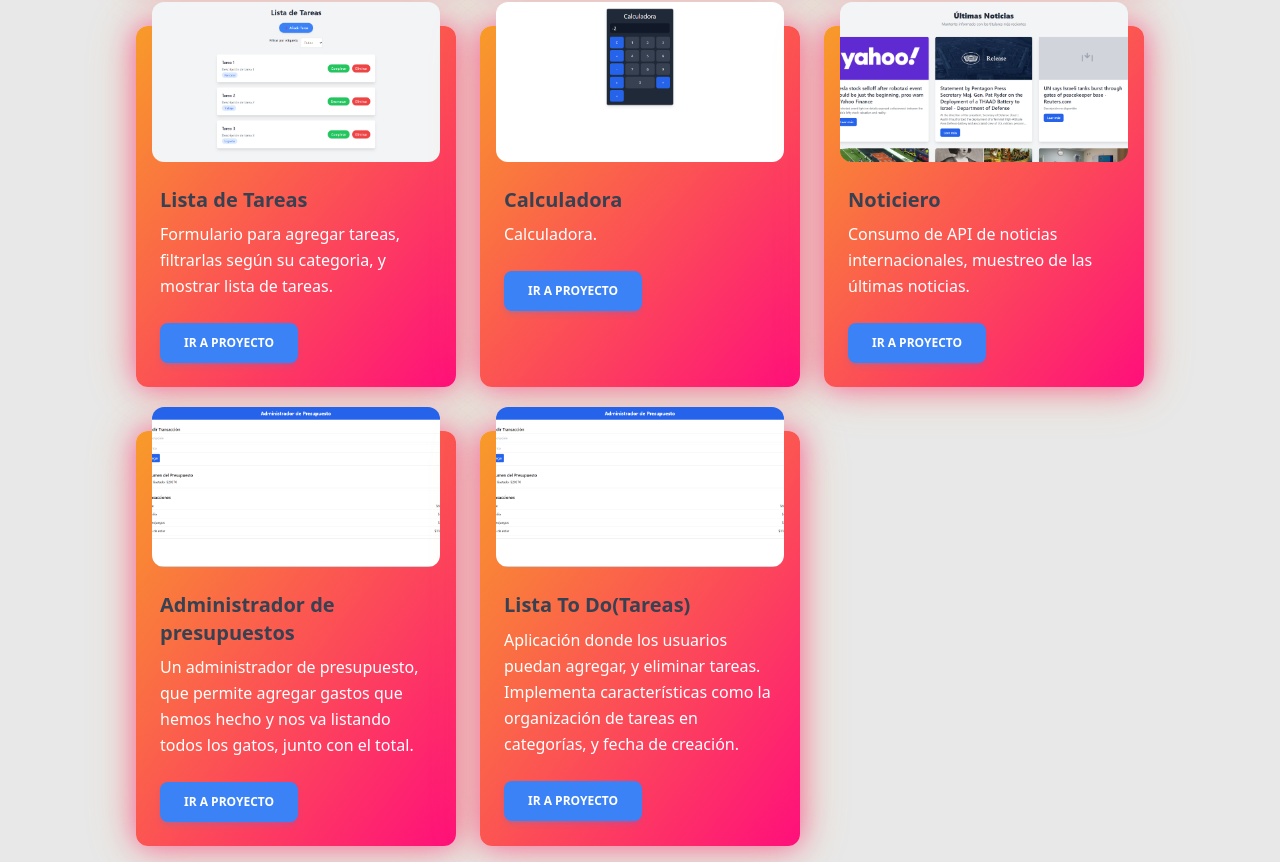
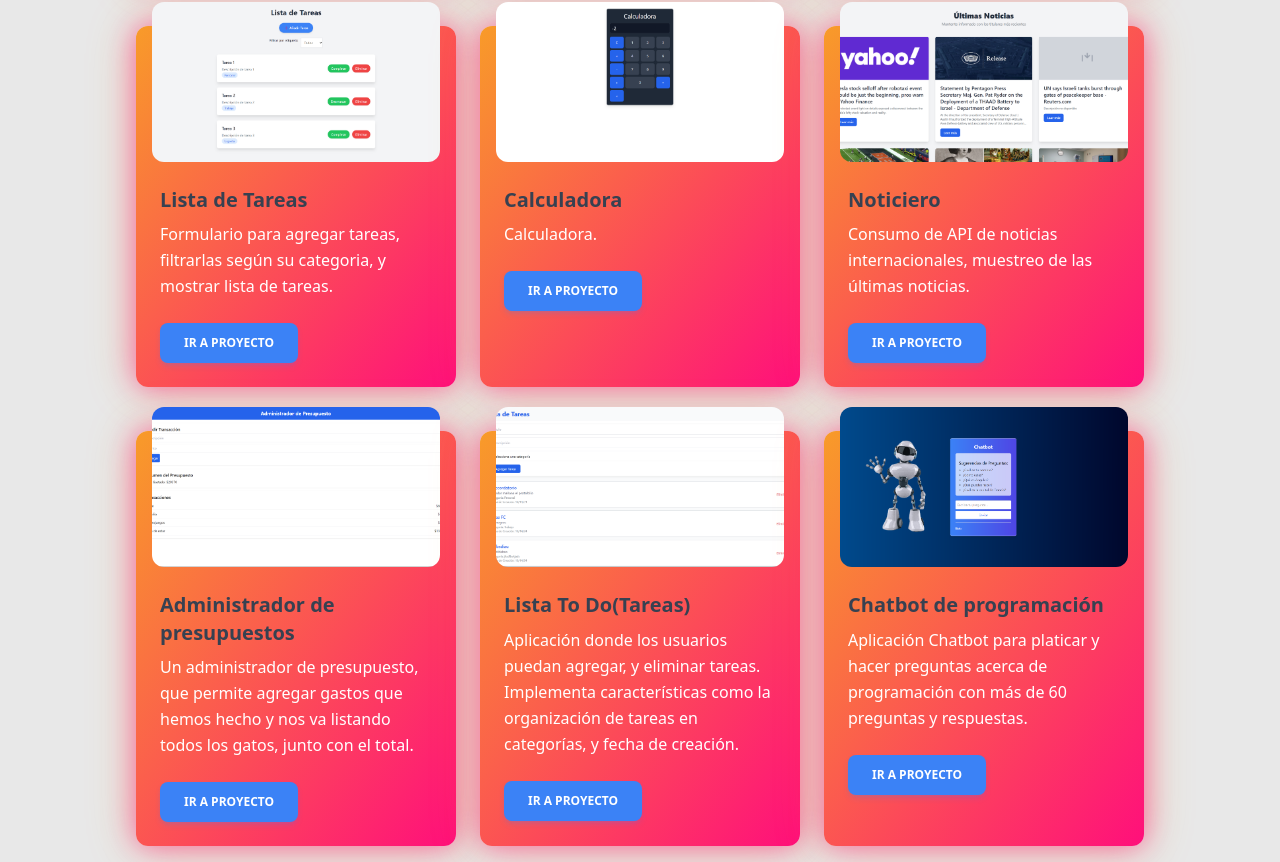
Before and after one commit to Pabl0Ak2/MiPortafolioJ, an Angular app: page /dashboard in a window 1280 px wide. Shown: the part 1720-2582 px from the top of the page. Built offline with nearby package versions, Linux system fonts and the light colour scheme.

Commit message:
segundos cambios

```diff
--- a/src/app/page-cards/page-cards.component.html
+++ b/src/app/page-cards/page-cards.component.html
@@ -157,7 +157,7 @@
       </div>
 
       <div class="card-container relative flex w-80 flex-col rounded-xl bg-gradient-to-br from-[#f89b29] to-[#ff0f7b] bg-clip-border text-gray-700 shadow-md transition-transform duration-300 hover:-translate-y-2 mt-5">
-        <div class="imagen relative mx-4 -mt-6 h-40 overflow-hidden rounded-xl bg-[url('assets/iconos/admin.png')] bg-cover bg-center">
+        <div class="imagen relative mx-4 -mt-6 h-40 overflow-hidden rounded-xl bg-[url('assets/iconos/list.png')] bg-cover bg-center">
         </div>
         <div class="p-6">
           <h5 class="mb-2 block font-sans text-xl font-semibold leading-snug tracking-normal text-blue-gray-900 antialiased">
@@ -177,5 +177,27 @@
           </button>
         </div>
       </div>
+
+      <div class="card-container relative flex w-80 flex-col rounded-xl bg-gradient-to-br from-[#f89b29] to-[#ff0f7b] bg-clip-border text-gray-700 shadow-md transition-transform duration-300 hover:-translate-y-2 mt-5">
+        <div class="imagen relative mx-4 -mt-6 h-40 overflow-hidden rounded-xl bg-[url('assets/iconos/roboto.png')] bg-cover bg-center">
+        </div>
+        <div class="p-6">
+          <h5 class="mb-2 block font-sans text-xl font-semibold leading-snug tracking-normal text-blue-gray-900 antialiased">
+            Chatbot de programación
+          </h5>
+          <p class="text-white block font-sans text-base font-light leading-relaxed text-inherit antialiased">
+            Aplicación Chatbot para platicar y hacer preguntas acerca de programación con más de 60 preguntas y respuestas.
+          </p>
+        </div>
+        <div class="p-6 pt-0">
+          <button
+            data-ripple-light="true"
+            type="button"
+            class="select-none rounded-lg bg-blue-500 py-3 px-6 text-center align-middle font-sans text-xs font-bold uppercase text-white shadow-md shadow-blue-500/20 transition-all hover:shadow-lg hover:shadow-blue-500/40 focus:opacity-[0.85] focus:shadow-none active:opacity-[0.85] active:shadow-none disabled:pointer-events-none disabled:opacity-50 disabled:shadow-none"
+            (click)="redirectToGithub8()">
+            Ir a proyecto
+          </button>
+        </div>
+      </div>
     </div>
   </div>
--- a/src/app/page-cards/page-cards.component.ts
+++ b/src/app/page-cards/page-cards.component.ts
@@ -41,5 +41,8 @@
     window.location.href = 'https://github.com/Pabl0Ak2/LisTareasFull';
   }
 
+  redirectToGithub9() {
+    window.location.href = 'https://github.com/Pabl0Ak2/ChatBot';
+  }
 
 }
```
Also changed, not shown: src/assets/iconos/list.png (added), src/assets/iconos/roboto.png (added).
